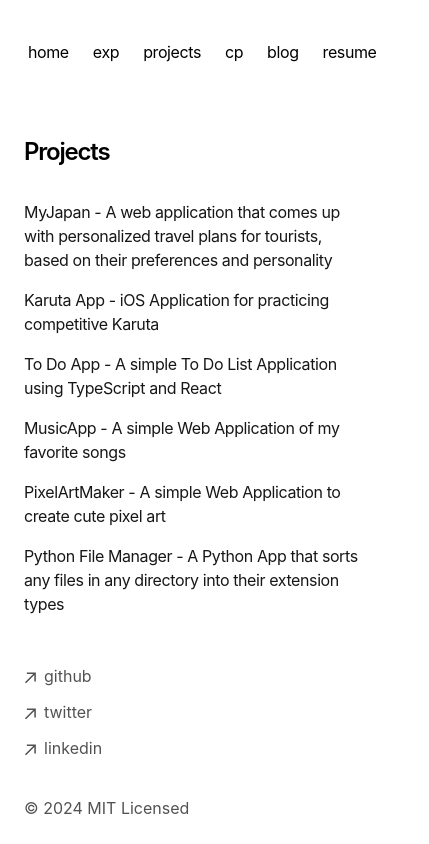
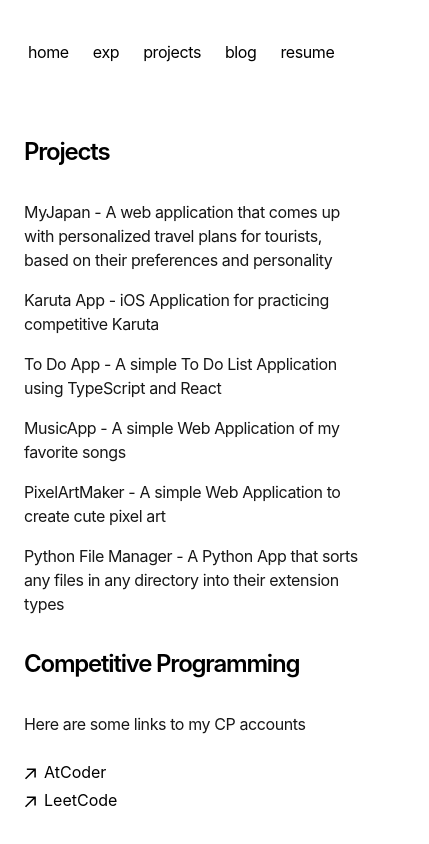
Before and after one commit to nobu-h-o/portfolio2025, a Next.js app: page /projects in a window 390 px wide. Shown: the top 844 px of the page, 429 px wide, since content can reach past the window. Built offline with nearby package versions, Linux system fonts and the light colour scheme.

Commit message:
fix phone

```diff
--- a/app/components/nav.tsx
+++ b/app/components/nav.tsx
@@ -9,9 +9,6 @@
   },
   '/projects': {
     name: 'projects',
-  },
-  '/cp': {
-    name: 'cp',
   },
   '/blog': {
     name: 'blog',
--- a/app/cp/page.tsx
+++ /dev/null
@@ -1,36 +0,0 @@
-import ArrowIcon from "../components/ArrowIcon";
-
-export const metadata = {
-    title: 'Competitive Programming',
-    description: 'Here are some links to my CP accounts',
-}
-
-export default function Page() {
-    return (
-        <section>
-            <h1 className="font-semibold text-2xl mb-8 tracking-tighter">Competitive Programming</h1>
-            <p className="text-neutral-900 dark:text-neutral-100 tracking-tight">
-                Here are some links to my CP accounts
-            </p>
-            <br/>
-            <a
-                className="flex items-center transition-all hover:text-neutral-800 dark:hover:text-neutral-100"
-                rel="noopener noreferrer"
-                target="_blank"
-                href="https://atcoder.jp/users/notoh"
-            >
-                <ArrowIcon/>
-                <p className="ml-2 h-7">AtCoder</p>
-            </a>
-            <a
-                className="flex items-center transition-all hover:text-neutral-800 dark:hover:text-neutral-100"
-                rel="noopener noreferrer"
-                target="_blank"
-                href="https://leetcode.com/u/notoh-/"
-            >
-                <ArrowIcon/>
-                <p className="ml-2 h-7">LeetCode</p>
-            </a>
-        </section>
-    )
-}
--- a/app/projects/page.tsx
+++ b/app/projects/page.tsx
@@ -1,6 +1,7 @@
 import { BlogPosts } from 'app/components/posts'
 import {formatDate} from "../blog/utils";
 import Link from "next/link";
+import ArrowIcon from "../components/ArrowIcon";
 
 export const metadata = {
     title: 'Projects',
@@ -79,6 +80,29 @@
                     </p>
                 </div>
             </Link>
+            <h1 className="font-semibold text-2xl my-8 tracking-tighter">Competitive Programming</h1>
+            <p className="text-neutral-900 dark:text-neutral-100 tracking-tight">
+                Here are some links to my CP accounts
+            </p>
+            <br/>
+            <a
+                className="flex items-center transition-all hover:text-neutral-800 dark:hover:text-neutral-100"
+                rel="noopener noreferrer"
+                target="_blank"
+                href="https://atcoder.jp/users/notoh"
+            >
+                <ArrowIcon/>
+                <p className="ml-2 h-7">AtCoder</p>
+            </a>
+            <a
+                className="flex items-center transition-all hover:text-neutral-800 dark:hover:text-neutral-100"
+                rel="noopener noreferrer"
+                target="_blank"
+                href="https://leetcode.com/u/notoh-/"
+            >
+                <ArrowIcon/>
+                <p className="ml-2 h-7">LeetCode</p>
+            </a>
         </section>
     )
 }
```
